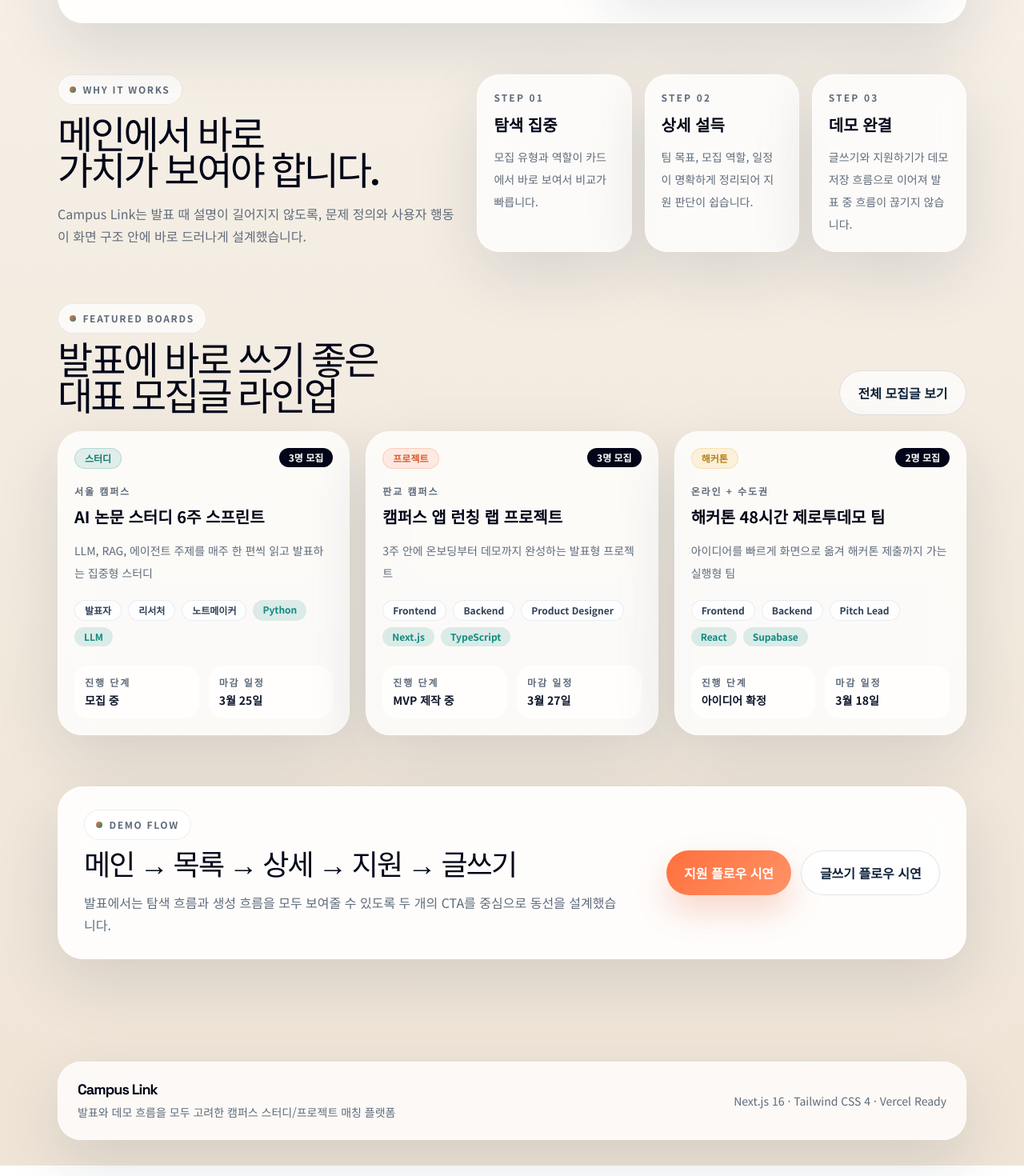
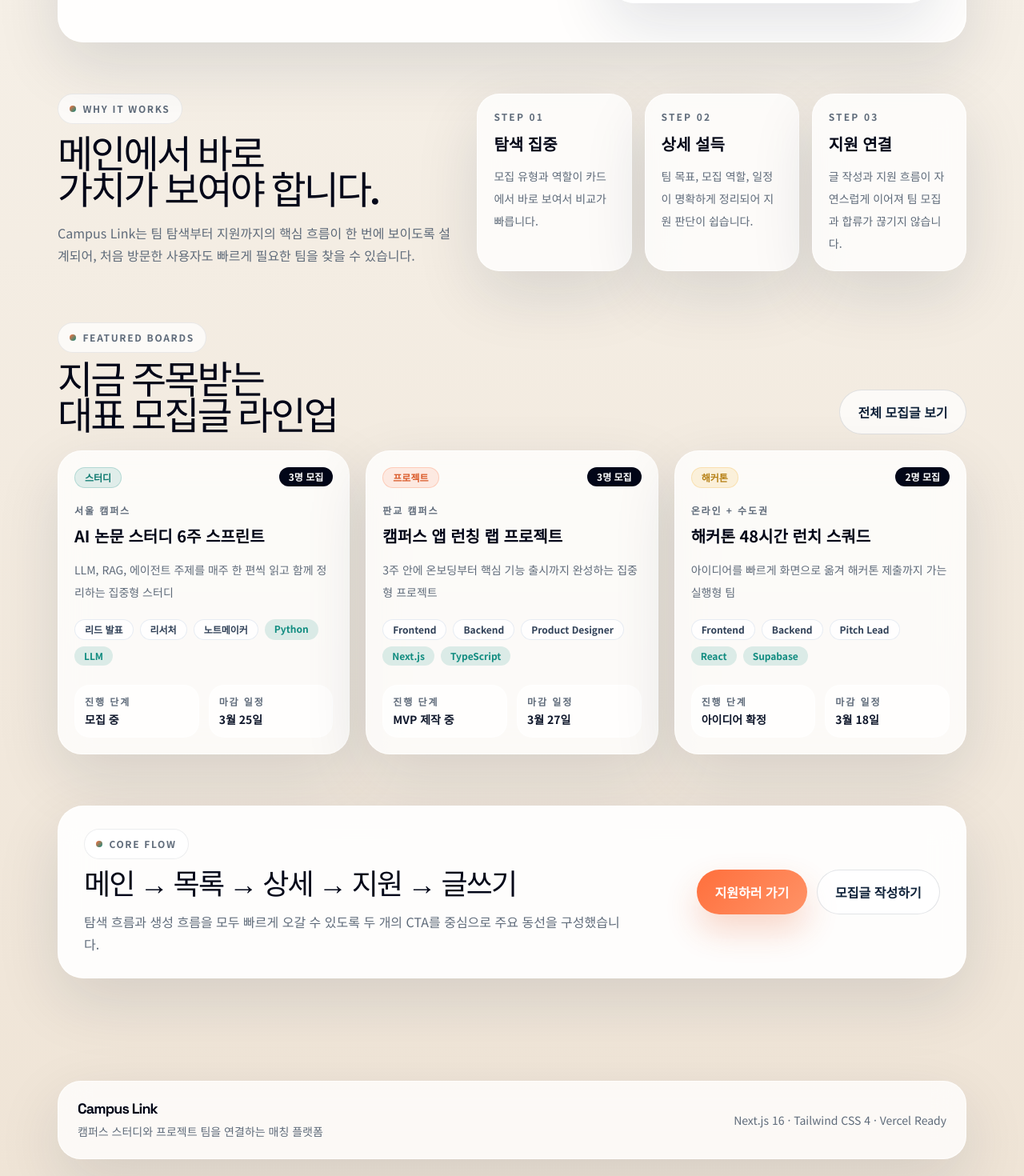
Before and after one commit to tail1887/campus-link-workshop, a Next.js app: page / in a window 1280 px wide. Shown: the part 1129-2599 px from the top of the page at 80% size. Built offline with nearby package versions, Linux system fonts and the light colour scheme; no server answers.

Commit message:
fix: update site copy for production

```diff
--- a/src/app/api/posts/route.ts
+++ b/src/app/api/posts/route.ts
@@ -77,7 +77,7 @@ export async function POST(request: Request) {
     ownerRole: body.ownerRole ?? "프로젝트 리드",
     meetingStyle: body.meetingStyle ?? "온·오프라인 혼합",
     schedule: body.schedule ?? "세부 일정 협의",
-    goal: body.goal ?? "데모 완성",
+    goal: body.goal ?? "서비스 MVP 완성",
     ownerId: authContext.authenticated ? authContext.user.id : null,
     slug,
   });
@@ -92,7 +92,7 @@ export async function POST(request: Request) {
         message:
           getRecruitDataSource() === "database"
             ? "모집글이 데이터베이스에 저장되었습니다."
-            : "모집글이 mock 저장소에 생성되었습니다.",
+            : "모집글이 저장되었습니다.",
       },
     },
     { status: 201 },
--- a/src/app/layout.tsx
+++ b/src/app/layout.tsx
@@ -19,7 +19,7 @@ const displayFont = Space_Grotesk({
 export const metadata: Metadata = {
   title: "Campus Link",
   description:
-    "캠퍼스 스터디와 프로젝트 팀원을 빠르게 찾고 연결하는 발표용 매칭 플랫폼",
+    "캠퍼스 스터디와 프로젝트 팀원을 빠르게 찾고 연결하는 팀 매칭 플랫폼",
 };
 
 export default function RootLayout({
--- a/src/app/page.tsx
+++ b/src/app/page.tsx
@@ -75,7 +75,7 @@ export default async function HomePage() {
                     Today Board
                   </p>
                   <p className="mt-2 display text-2xl text-slate-950">
-                    발표 흐름을 위한 한 화면 데모
+                    지금 바로 팀을 찾는 실시간 모집 보드
                   </p>
                 </div>
                 <div className="animate-float rounded-full bg-[color:var(--accent-soft)] px-3 py-2 text-sm font-semibold text-[color:var(--accent-strong)]">
@@ -159,8 +159,8 @@ export default async function HomePage() {
             가치가 보여야 합니다.
           </h2>
           <p className="section-subtitle">
-            Campus Link는 발표 때 설명이 길어지지 않도록, 문제 정의와 사용자
-            행동이 화면 구조 안에 바로 드러나게 설계했습니다.
+            Campus Link는 팀 탐색부터 지원까지의 핵심 흐름이 한 번에 보이도록
+            설계되어, 처음 방문한 사용자도 빠르게 필요한 팀을 찾을 수 있습니다.
           </p>
         </div>
         <div className="grid gap-4 sm:grid-cols-3">
@@ -176,9 +176,9 @@ export default async function HomePage() {
                 "팀 목표, 모집 역할, 일정이 명확하게 정리되어 지원 판단이 쉽습니다.",
             },
             {
-              title: "데모 완결",
+              title: "지원 연결",
               description:
-                "글쓰기와 지원하기가 데모 저장 흐름으로 이어져 발표 중 흐름이 끊기지 않습니다.",
+                "글 작성과 지원 흐름이 자연스럽게 이어져 팀 모집과 합류가 끊기지 않습니다.",
             },
           ].map((item, index) => (
             <div
@@ -205,7 +205,7 @@ export default async function HomePage() {
           <div className="space-y-3">
             <span className="eyebrow">Featured Boards</span>
             <h2 className="section-title text-slate-950">
-              발표에 바로 쓰기 좋은
+              지금 주목받는
               <br />
               대표 모집글 라인업
             </h2>
@@ -229,21 +229,21 @@ export default async function HomePage() {
       <section className="panel-strong rounded-[2rem] px-6 py-7 sm:px-8">
         <div className="flex flex-col gap-6 lg:flex-row lg:items-center lg:justify-between">
           <div className="space-y-3">
-            <span className="eyebrow">Demo Flow</span>
+            <span className="eyebrow">Core Flow</span>
             <h2 className="display text-3xl text-slate-950 sm:text-4xl">
               메인 → 목록 → 상세 → 지원 → 글쓰기
             </h2>
             <p className="max-w-2xl text-sm leading-7 text-[color:var(--muted)] sm:text-base">
-              발표에서는 탐색 흐름과 생성 흐름을 모두 보여줄 수 있도록 두 개의
-              CTA를 중심으로 동선을 설계했습니다.
+              탐색 흐름과 생성 흐름을 모두 빠르게 오갈 수 있도록 두 개의 CTA를
+              중심으로 주요 동선을 구성했습니다.
             </p>
           </div>
           <div className="flex flex-col gap-3 sm:flex-row">
             <Link href="/recruit" className="button-primary">
-              지원 플로우 시연
+              지원하러 가기
             </Link>
             <Link href="/recruit/new" className="button-secondary">
-              글쓰기 플로우 시연
+              모집글 작성하기
             </Link>
           </div>
         </div>
--- a/src/app/recruit/new/page.tsx
+++ b/src/app/recruit/new/page.tsx
@@ -18,23 +18,23 @@ export default async function RecruitCreatePage() {
             <h1 className="section-title text-slate-950">
               새 팀을 만들고
               <br />
-              바로 발표하세요.
+              바로 모집을 시작하세요.
             </h1>
             <p className="section-subtitle">
-          필수 항목만 입력해도 모집글이 생성됩니다. Phase 1 B에서 로그인과
-          회원가입 진입이 연결되어 있어 인증 세션 후 이 페이지로 들어오게
-          됩니다.
+              필수 항목만 입력하면 바로 모집글을 게시할 수 있습니다. 로그인한
+              사용자는 세션을 유지한 채 이 페이지에서 팀 정보를 등록할 수
+              있습니다.
             </p>
             <div className="rounded-[1.4rem] border border-white/70 bg-white/72 p-4 text-sm font-medium leading-7 text-[color:var(--muted)]">
               현재 세션: <span className="text-slate-900">{authContext.user.email}</span>
               {" · "}
               {authContext.onboarding.currentStep === "interests"
-                ? "향후 설문 브랜치와 연결될 회원가입 직후 상태"
-                : "향후 프로필 브랜치와 연결될 로그인 진입 상태"}
+                ? "회원가입 후 기본 설정을 이어갈 수 있는 상태"
+                : "기존 계정으로 바로 모집을 이어갈 수 있는 상태"}
             </div>
             <div className="info-grid">
               {[
-                "샘플 자동 입력으로 10초 안에 데모 가능",
+                "예시 입력으로 빠르게 초안을 시작할 수 있습니다.",
                 "생성 후 상세 화면으로 즉시 이동",
                 "Vercel 배포 환경에서도 추가 설정 없이 동작",
               ].map((item) => (
--- a/src/components/my-recruit-posts-panel.tsx
+++ b/src/components/my-recruit-posts-panel.tsx
@@ -41,8 +41,8 @@ export function MyRecruitPostsPanel({
               내가 올린 모집 글 관리
             </h1>
             <p className="section-subtitle">
-              현재 세션으로 작성한 모집글만 모아 봅니다. mock 모드에서는
-              브라우저 저장 글과 서버 runtime 글을 함께 합쳐 보여줍니다.
+              현재 계정으로 작성한 모집글만 모아 봅니다. 최근에 작성한 브라우저
+              저장 글도 함께 반영되어 이어서 관리할 수 있습니다.
             </p>
           </div>
           <Link href="/recruit/new" className="button-primary">
--- a/src/components/recruit-board.tsx
+++ b/src/components/recruit-board.tsx
@@ -51,8 +51,8 @@ export function RecruitBoard({ initialPosts }: RecruitBoardProps) {
             </h1>
             <p className="section-subtitle">
               카테고리와 검색으로 빠르게 좁히고, 상세 페이지에서 팀 목표와
-            역할을 한 번에 확인해 보세요. 기본값은 브라우저 fallback 저장으로
-            동작하며, DB 모드에서는 서버 데이터가 우선됩니다.
+              역할을 한 번에 확인해 보세요. 최근에 작성한 내 브라우저 저장 글도
+              함께 반영되어 이어서 탐색할 수 있습니다.
             </p>
           </div>
           <div className="flex flex-col gap-3 sm:flex-row">
@@ -132,7 +132,7 @@ export function RecruitBoard({ initialPosts }: RecruitBoardProps) {
             <div>
               <span className="eyebrow">Highlight Picks</span>
               <h2 className="mt-3 display text-3xl text-slate-950">
-                발표용으로 먼저 보여주기 좋은 모집글
+                지금 주목받는 추천 모집글
               </h2>
             </div>
           </div>
@@ -165,8 +165,7 @@ export function RecruitBoard({ initialPosts }: RecruitBoardProps) {
               조건에 맞는 모집글이 아직 없습니다.
             </p>
             <p className="mx-auto mt-3 max-w-xl text-sm leading-7 text-[color:var(--muted)]">
-              검색어를 바꾸거나 새 모집글을 작성해서 데모 흐름을 이어갈 수
-              있습니다.
+              검색어를 바꾸거나 새 모집글을 작성해 새로운 팀을 만들어보세요.
             </p>
             <Link href="/recruit/new" className="button-primary mt-6">
               모집글 직접 작성하기
--- a/src/components/recruit-detail-view.tsx
+++ b/src/components/recruit-detail-view.tsx
@@ -107,7 +107,7 @@ export function RecruitDetailView({
 
         {created ? (
           <div className="mt-5 rounded-[1.4rem] bg-emerald-50 px-4 py-3 text-sm font-semibold text-emerald-700">
-            모집글이 생성되었습니다. 지금 이 화면을 그대로 발표 흐름에 사용할 수
+            모집글이 생성되었습니다. 이제 상세 정보와 지원 현황을 바로 확인할 수
             있습니다.
           </div>
         ) : null}
--- a/src/components/site-footer.tsx
+++ b/src/components/site-footer.tsx
@@ -8,7 +8,7 @@ export function SiteFooter() {
               Campus Link
             </p>
             <p className="text-sm leading-7 text-[color:var(--muted)]">
-              발표와 데모 흐름을 모두 고려한 캠퍼스 스터디/프로젝트 매칭 플랫폼
+              캠퍼스 스터디와 프로젝트 팀을 연결하는 매칭 플랫폼
             </p>
           </div>
           <div className="text-sm leading-7 text-[color:var(--muted)]">
--- a/src/data/recruit-posts.ts
+++ b/src/data/recruit-posts.ts
@@ -7,10 +7,10 @@ export const recruitPosts: RecruitPost[] = [
     title: "AI 논문 스터디 6주 스프린트",
     category: "study",
     campus: "서울 캠퍼스",
-    summary: "LLM, RAG, 에이전트 주제를 매주 한 편씩 읽고 발표하는 집중형 스터디",
+    summary: "LLM, RAG, 에이전트 주제를 매주 한 편씩 읽고 함께 정리하는 집중형 스터디",
     description:
-      "최신 AI 논문을 빠르게 따라가고 싶은 분들을 위한 스터디입니다.\n발표자와 리서처를 돌아가며 맡고, Notion에 정리한 내용을 기반으로 실제 서비스 아이디어까지 연결해 보려고 합니다.",
-    roles: ["발표자", "리서처", "노트메이커"],
+      "최신 AI 논문을 빠르게 따라가고 싶은 분들을 위한 스터디입니다.\n리서치와 정리 역할을 돌아가며 맡고, Notion에 쌓은 내용을 바탕으로 실제 프로젝트 아이디어까지 연결해 보려고 합니다.",
+    roles: ["리드 발표", "리서처", "노트메이커"],
     techStack: ["Python", "LLM", "Notion"],
     capacity: 3,
     currentMembers: 4,
@@ -22,15 +22,15 @@ export const recruitPosts: RecruitPost[] = [
     ownerRole: "AI 트랙 리드",
     meetingStyle: "온·오프라인 혼합",
     schedule: "매주 화/목 20:00 온라인 + 주 1회 오프라인",
-    goal: "6주 안에 핵심 논문 6편을 읽고 작은 데모 아이디어까지 정리",
+    goal: "6주 안에 핵심 논문 6편을 읽고 적용 가능한 프로젝트 아이디어까지 정리",
     expectations: [
       "주 2회 참여가 가능한 분",
-      "발표 또는 정리 역할을 최소 1회는 맡을 수 있는 분",
+      "리서치 또는 정리 역할을 최소 1회는 맡을 수 있는 분",
       "모르는 내용을 질문하며 함께 이해해 갈 수 있는 분",
     ],
     perks: [
       "AI 논문 읽기 루틴 확보",
-      "발표 경험과 정리 자료 축적",
+      "스터디 발표 경험과 정리 자료 축적",
       "후속 프로젝트 팀 빌딩 가능",
     ],
   },
@@ -40,9 +40,9 @@ export const recruitPosts: RecruitPost[] = [
     title: "캠퍼스 앱 런칭 랩 프로젝트",
     category: "project",
     campus: "판교 캠퍼스",
-    summary: "3주 안에 온보딩부터 데모까지 완성하는 발표형 프로젝트",
+    summary: "3주 안에 온보딩부터 핵심 기능 출시까지 완성하는 집중형 프로젝트",
     description:
-      "학교 생활에 도움이 되는 소셜/유틸리티 앱을 MVP로 제작합니다.\n발표 때 바로 시연할 수 있도록 UI 임팩트와 빠른 배포를 모두 챙기려 합니다.",
+      "학교 생활에 도움이 되는 소셜/유틸리티 앱을 MVP로 제작합니다.\n사용성이 좋은 UI와 빠른 배포를 함께 챙기며 실제로 공개 가능한 수준까지 완성하려 합니다.",
     roles: ["Frontend", "Backend", "Product Designer"],
     techStack: ["Next.js", "TypeScript", "Node.js"],
     capacity: 3,
@@ -55,27 +55,27 @@ export const recruitPosts: RecruitPost[] = [
     ownerRole: "PM / Frontend",
     meetingStyle: "오프라인 중심",
     schedule: "평일 저녁 3회 + 주말 스프린트 1회",
-    goal: "Vercel에 올라간 실제 동작 데모와 발표용 스토리 완성",
+    goal: "Vercel에 올라간 실제 서비스 MVP와 핵심 사용자 흐름 완성",
     expectations: [
       "짧은 기간 동안 집중적으로 협업할 수 있는 분",
       "UI 또는 API 한 축을 끝까지 책임질 수 있는 분",
-      "배포와 발표 흐름까지 함께 다듬을 수 있는 분",
+      "배포 직전 마감까지 함께 완성도를 높일 수 있는 분",
     ],
     perks: [
       "배포 가능한 결과물 확보",
-      "워크숍 발표용 완성도 높은 데모 제작",
+      "실서비스 수준의 화면과 기능 구성 경험",
       "협업 포트폴리오용 산출물 정리",
     ],
   },
   {
     id: "post_hackathon",
-    slug: "hackathon-zero-to-demo",
-    title: "해커톤 48시간 제로투데모 팀",
+    slug: "hackathon-launch-squad",
+    title: "해커톤 48시간 런치 스쿼드",
     category: "hackathon",
     campus: "온라인 + 수도권",
     summary: "아이디어를 빠르게 화면으로 옮겨 해커톤 제출까지 가는 실행형 팀",
     description:
-      "짧은 시간 안에 기획-디자인-개발 사이클을 한 바퀴 도는 팀입니다.\n아이디어는 이미 있고, 발표와 심사에서 눈에 띄는 결과물을 만드는 데 집중합니다.",
+      "짧은 시간 안에 기획-디자인-개발 사이클을 한 바퀴 도는 팀입니다.\n아이디어는 이미 있고, 심사와 사용자 반응에서 눈에 띄는 결과물을 만드는 데 집중합니다.",
     roles: ["Frontend", "Backend", "Pitch Lead"],
     techStack: ["React", "Supabase", "Figma"],
     capacity: 2,
@@ -92,11 +92,11 @@ export const recruitPosts: RecruitPost[] = [
     expectations: [
       "짧은 주기로 빠르게 결정하고 움직일 수 있는 분",
       "밤 시간 협업이 가능한 분",
-      "데모나 발표까지 책임감 있게 마무리할 수 있는 분",
+      "제출 직전까지 책임감 있게 마무리할 수 있는 분",
     ],
     perks: [
       "해커톤 제출 경험",
-      "피칭 자료와 데모 동시 확보",
+      "피칭 자료와 제출 산출물 동시 확보",
       "실전형 팀 호흡 경험",
     ],
   },
@@ -108,7 +108,7 @@ export const recruitPosts: RecruitPost[] = [
     campus: "부산 캠퍼스",
     summary: "영상 분류와 시각화 대시보드를 만들어 포트폴리오로 남길 팀을 찾습니다.",
     description:
-      "모델 성능 자체보다 완성된 사용자 경험과 결과 시각화에 더 집중합니다.\n데이터 실험부터 프론트엔드 데모까지 이어지는 협업을 해보고 싶다면 환영합니다.",
+      "모델 성능 자체보다 완성된 사용자 경험과 결과 시각화에 더 집중합니다.\n데이터 실험부터 프론트엔드 서비스 화면까지 이어지는 협업을 해보고 싶다면 환영합니다.",
     roles: ["ML Engineer", "Frontend", "Data Analyst"],
     techStack: ["PyTorch", "FastAPI", "Next.js"],
     capacity: 3,
@@ -121,7 +121,7 @@ export const recruitPosts: RecruitPost[] = [
     ownerRole: "ML Engineer",
     meetingStyle: "온·오프라인 혼합",
     schedule: "주 2회 저녁 미팅 + 실험 결과 공유",
-    goal: "모델 시연이 가능한 포트폴리오형 서비스 제작",
+    goal: "모델 결과를 사용자 화면으로 연결한 포트폴리오형 서비스 제작",
     expectations: [
       "기술 이해도를 화면 결과물까지 연결해 보고 싶은 분",
       "실험 로그와 문서화를 꼼꼼히 할 수 있는 분",
@@ -187,16 +187,16 @@ export const recruitPosts: RecruitPost[] = [
     ownerRole: "Service Strategist",
     meetingStyle: "온·오프라인 혼합",
     schedule: "주 1회 오프라인 + 비동기 문서 협업",
-    goal: "데이터 시각화와 스토리텔링이 결합된 서비스 데모 완성",
+    goal: "데이터 시각화와 스토리텔링이 결합된 서비스 MVP 완성",
     expectations: [
       "문제 정의와 데이터 탐색을 함께 즐길 수 있는 분",
       "비동기 문서 협업에 익숙하거나 익숙해질 의지가 있는 분",
-      "발표용 스토리라인을 함께 고민할 수 있는 분",
+      "사용자에게 전달되는 서비스 흐름을 함께 고민할 수 있는 분",
     ],
     perks: [
       "공공데이터 기반 서비스 경험",
       "대시보드형 결과물 제작",
-      "발표용 스토리텔링 자산 확보",
+      "서비스 스토리텔링 자산 확보",
     ],
   },
 ];
--- a/src/lib/recruit.ts
+++ b/src/lib/recruit.ts
@@ -192,9 +192,9 @@ export function createRuntimeRecruitPost(
     expectations: [
       "정해진 기간 동안 꾸준히 참여할 수 있는 분",
       "문서와 커뮤니케이션에 적극적인 분",
-      "발표까지 함께 마무리할 수 있는 분",
+      "출시까지 함께 완성도를 높일 수 있는 분",
     ],
-    perks: ["즉시 시연 가능한 결과물", "협업 데모 경험", "배포 경험"],
+    perks: ["배포 가능한 결과물", "실전 협업 경험", "서비스 운영 경험"],
   };
 }
 
```
Also changed, not shown: src/components/auth-form.tsx (+11 -11 lines), src/components/create-post-form.tsx (+14 -14 lines).
